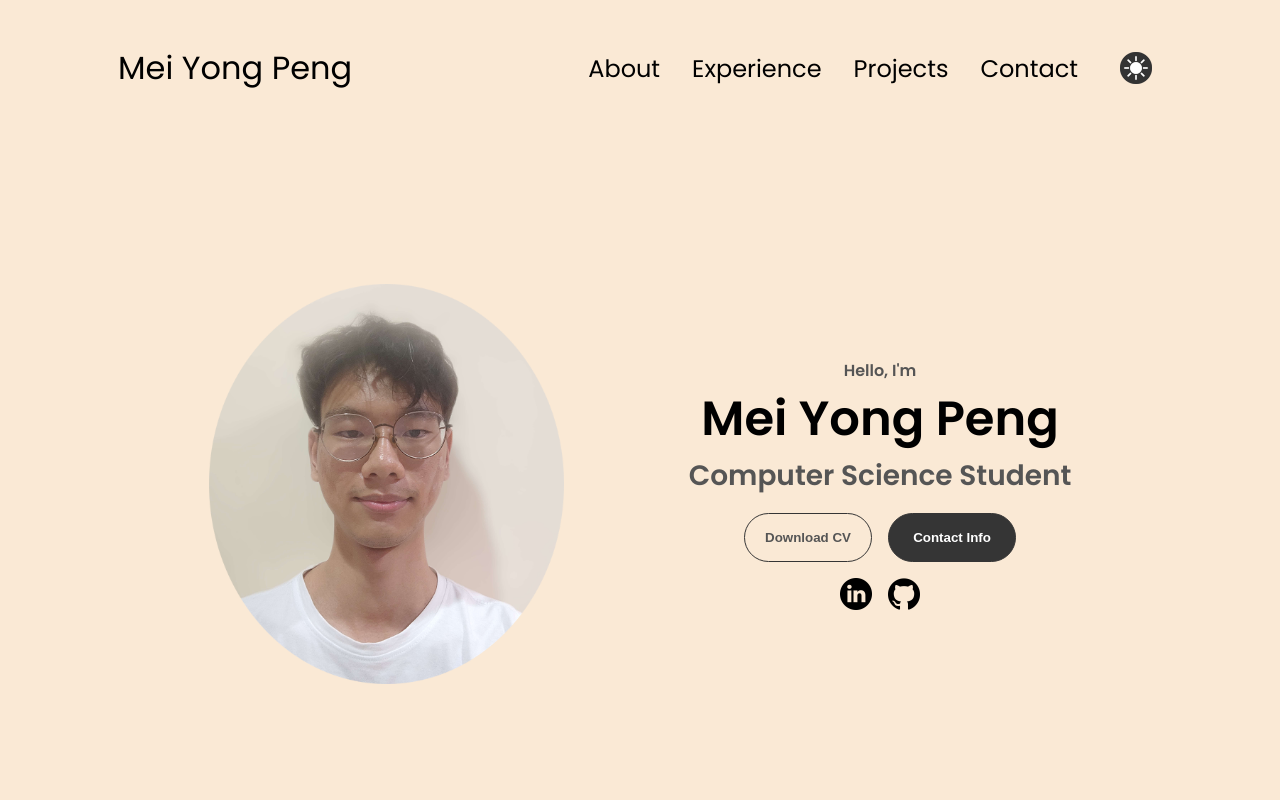
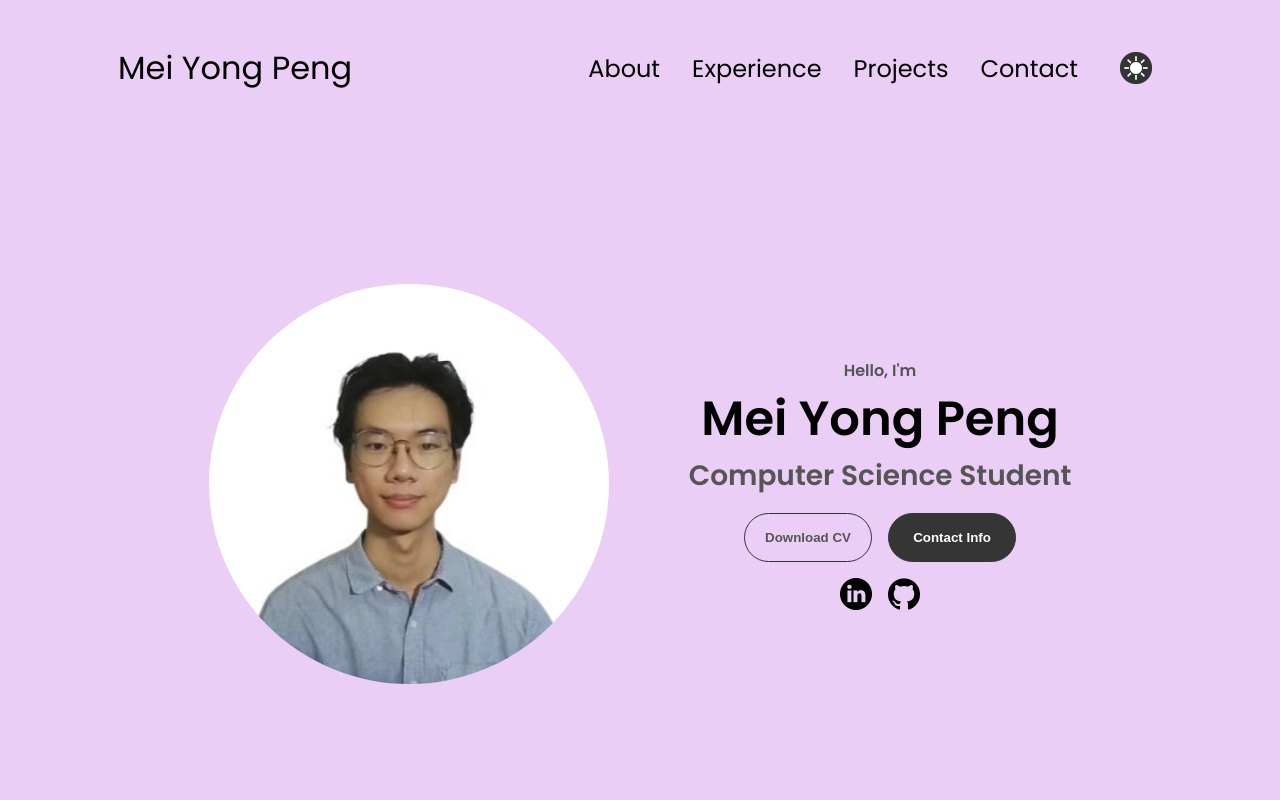
Before and after one commit to Meiyp0817/html-css-js-portfolio, a plain HTML site: page index.html in a window 1280 px wide. Shown: the top 800 px of the page. Drawn offline with Linux system fonts and the light colour scheme.

Commit message:
update
update

```diff
--- a/index.html
+++ b/index.html
@@ -57,7 +57,7 @@
     </nav>
     <section id="profile">
       <div class="section__pic-container">
-        <img src="./assets/profile-pic.png" alt="Mei Yong Peng profile" />
+        <img src="./assets/profile-pic.jpeg" alt="Mei Yong Peng profile" />
       </div>
       <div class="section__text">
         <p class="section__text__p1">Hello, I'm</p>
@@ -66,7 +66,7 @@
         <div class="btn-container">
           <button
             class="btn btn-color-2"
-            onclick="window.open('./assets/Resume.pdf')"
+            onclick="window.open('./assets/MEI YONG PENG_RESUME.pdf')"
           >
             Download CV
           </button>
--- a/style.css
+++ b/style.css
@@ -7,7 +7,7 @@
     --primary-color:white;
     --primary-color-2:rgb(250,250,250);
     --primary-color-3:rgb(181,181,181);
-    --background-color:#FAE9D5;
+    --background-color:#eacef5;
     --secondary-color:black;
     --secondary-color-2:rgb(85,85,85);
     --button-background: rgb(53,53,53);
@@ -216,6 +216,13 @@ section {
     height: 400px;
     width: 400px;
     margin: auto 0;
+}
+
+.section__pic-container img[src="./assets/profile-pic.jpeg"] {
+    border-radius: 50%;
+    object-fit: cover;
+    width: 100%;
+    height: 100%;
 }
 
 .section__text {
```
Also changed, not shown: assets/profile-pic-remove.png (renamed from assets/profile-pic.png), assets/profile-pic.jpeg (added), 1 other file.
